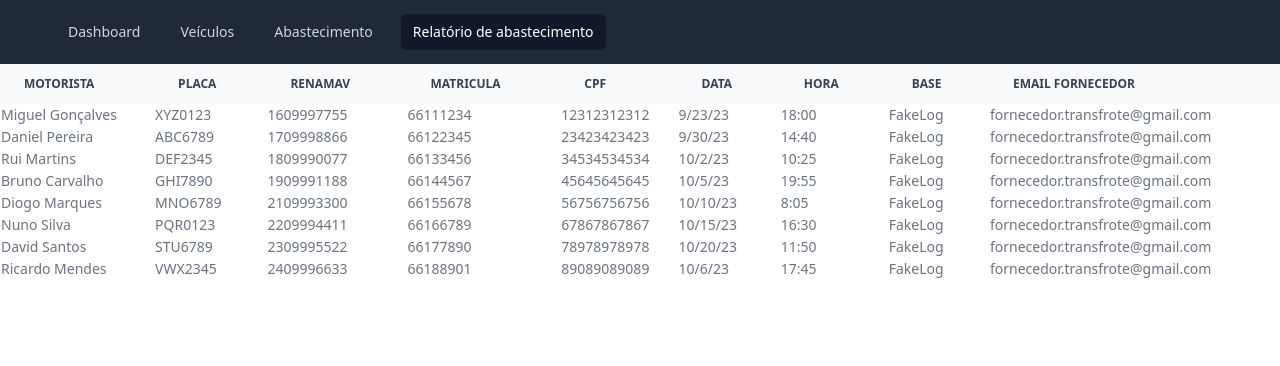
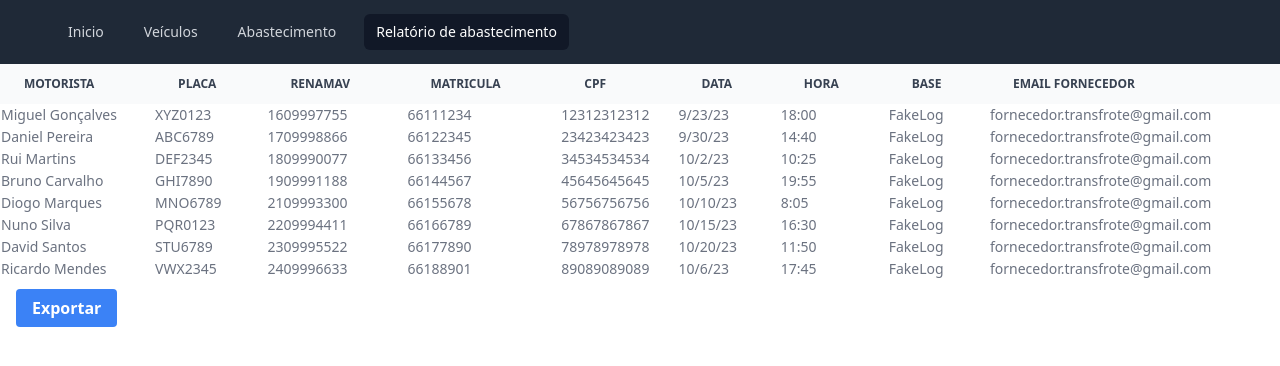
Before and after one commit to abnerlimaab/ticket-fake, a plain HTML site: page relatorios.html in a window 1280 px wide. Drawn offline with nearby package versions, Linux system fonts and the light colour scheme.

Commit message:
feat botao exportar

```diff
--- a/relatorios.html
+++ b/relatorios.html
@@ -38,16 +38,18 @@
                         <div class="flex space-x-4">
                             <a href="/ticket-fake"
                                 class="text-gray-300 hover:bg-gray-700 hover:text-white rounded-md px-3 py-2 text-sm font-medium"
-                                x-state-description="undefined: &quot;bg-gray-900 text-white&quot;, undefined: &quot;text-gray-300 hover:bg-gray-700 hover:text-white&quot;">Dashboard</a>
+                                x-state-description="undefined: &quot;bg-gray-900 text-white&quot;, undefined: &quot;text-gray-300 hover:bg-gray-700 hover:text-white&quot;">Inicio</a>
                             <a href="#"
                                 class="text-gray-300 hover:bg-gray-700 hover:text-white rounded-md px-3 py-2 text-sm font-medium"
                                 x-state-description="undefined: &quot;bg-gray-900 text-white&quot;, undefined: &quot;text-gray-300 hover:bg-gray-700 hover:text-white&quot;">Veículos</a>
                             <a href="#"
                                 class="text-gray-300 hover:bg-gray-700 hover:text-white rounded-md px-3 py-2 text-sm font-medium"
                                 x-state-description="undefined: &quot;bg-gray-900 text-white&quot;, undefined: &quot;text-gray-300 hover:bg-gray-700 hover:text-white&quot;">Abastecimento</a>
-                            <a href="/ticket-fake/relatorios" class="bg-gray-900 text-white rounded-md px-3 py-2 text-sm font-medium"
+                            <a href="/ticket-fake/relatorios"
+                                class="bg-gray-900 text-white rounded-md px-3 py-2 text-sm font-medium"
                                 x-state:on="Current" x-state:off="Default" aria-current="page"
-                                x-state-description="Current: &quot;bg-gray-900 text-white&quot;, Default: &quot;text-gray-300 hover:bg-gray-700 hover:text-white&quot;">Relatório de abastecimento</a>
+                                x-state-description="Current: &quot;bg-gray-900 text-white&quot;, Default: &quot;text-gray-300 hover:bg-gray-700 hover:text-white&quot;">Relatório
+                                de abastecimento</a>
                         </div>
                     </div>
                 </div>
@@ -55,7 +57,7 @@
         </div>
     </nav>
 
-    <table border="1" class="w-full text-sm text-left text-gray-500 dark:text-gray-400">
+    <table border="1" class="mb-4 w-full text-sm text-left text-gray-500 dark:text-gray-400">
         <thead class="text-xs text-gray-700 uppercase bg-gray-50 dark:bg-gray-700 dark:text-gray-400">
             <tr>
                 <th class="px-6 py-3">MOTORISTA</th>
@@ -160,5 +162,11 @@
             </tr>
         </tbody>
     </table>
+
+    <a download="relatorio.xlsx" href="relatorio.xlsx"
+        class="ml-4 bg-blue-500 hover:bg-blue-700 text-white font-bold py-2 px-4 rounded">
+        Exportar
+    </a>
 </body>
+
 </html>
```
Also changed, not shown: index.html (+1 -1 lines), 1 other file.
